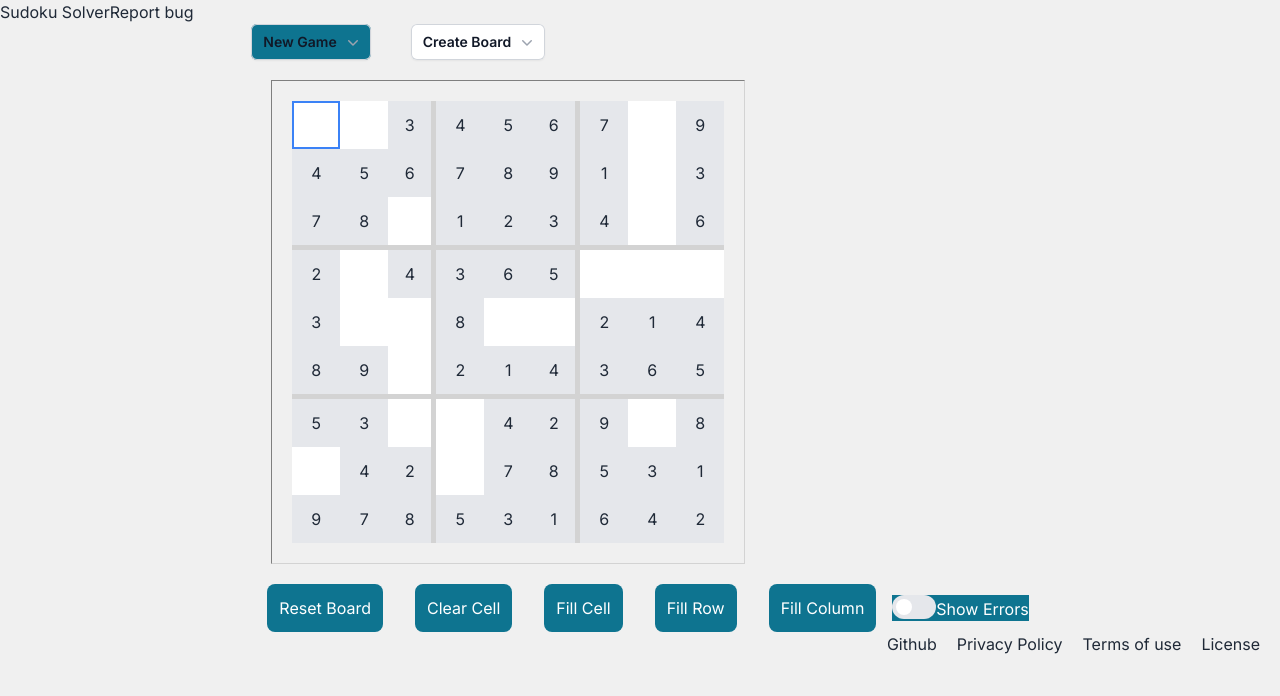
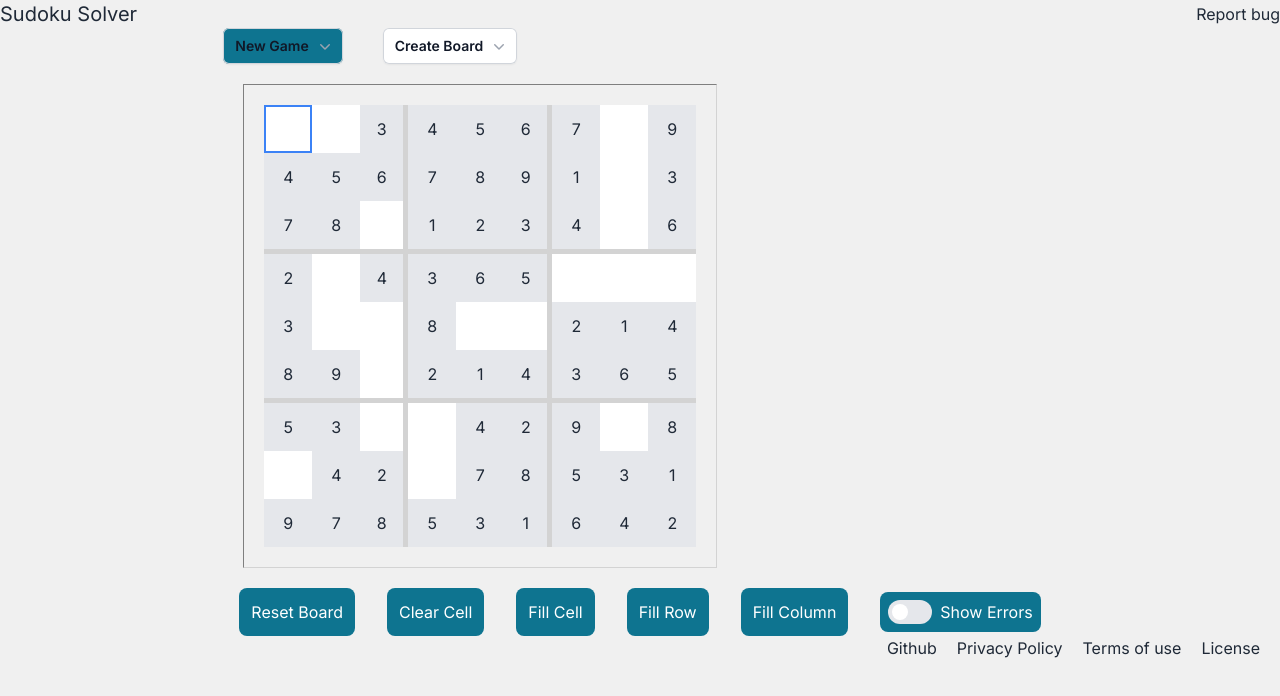
Before and after one commit to kk-mbugua/sudoku, a Next.js app in the folder front_end/: page / in a window 1280 px wide. Shown: the top 696 px of the page. Built offline with nearby package versions, Linux system fonts and the light colour scheme.

Commit message:
create empty board implemented

```diff
--- a/front_end/app/page.tsx
+++ b/front_end/app/page.tsx
@@ -1,4 +1,3 @@
-import Board from "./ui/board";
 import Game from "./ui/game";
 import Header from "./ui/header";
 import Footer from "./ui/footer"
--- a/front_end/app/ui/game.tsx
+++ b/front_end/app/ui/game.tsx
@@ -16,11 +16,12 @@ function Game() {
   const [selected, setSelected] = useState<[number, number]>([0, 0]);
   const [showErrors, setShowErrors] = useState(false);
   const [solved, setSolved] = useState(false);
+  const [showCreateOptions,setShowCreateOptions] = useState(false);
 
   useEffect(() => {
     console.log("setting new board")
-    setBoard(sudoku.generateGameBoard("easy"));
-  }, [sudoku]);
+    newGame("easy")
+  }, []);
 
   const filledGameBoard = () => {
     for (let row=0; row<sudoku.size; row++) {
@@ -42,9 +43,31 @@ function Game() {
   }, [board]);
 
   const newGame = (difficulty: Difficulty = "medium", board?: BoardType) => {
-    setSudoku(new Sudoku())
+    const newSudoku = new Sudoku()
+    const newBoard = newSudoku.generateGameBoard(difficulty)
+    setSudoku(newSudoku)
+    setBoard(newBoard)
     setSolved(false);
+    setShowCreateOptions(false);
   };
+
+  const createBoard = () => {
+    console.log("Create Board Clicked")
+    const newSudoku = new Sudoku()
+    const newBoard = generateEmptyBoard();
+    setSudoku(newSudoku)
+    setBoard(newBoard)
+    setSolved(false);
+    setShowCreateOptions(true);
+  }
+
+  const handleSaveBoard = () => {
+    console.log("Save Board Clicked")
+  }
+
+  const handleEditBoard = () => {
+    console.log("Edit Board Clicked")
+  }
 
   const updateCell = (row: number, col: number, num: number | undefined) => {
     if (solved) {
@@ -67,7 +90,7 @@ function Game() {
     const col = selected[1];
     const key = event.key;
 
-    if (key >= '1' && key <= '9') {
+    if (key >= '1' && key <= sudoku.size.toString()) {
       const num = parseInt(key, 10);
       // Check if the cell is not part of the original game board
       if (sudoku.ogGameBoard[row][col] === undefined) {
@@ -113,32 +136,37 @@ function Game() {
   }
 
   const handleFillCol = () => {
-    for (var i=0; i < 9; i++) {
+    for (var i=0; i < sudoku.size; i++) {
         updateCell(i, selected[1], sudoku.board[i][selected[1]])
     }
   }
 
   return (
     <div>
-        <GameOptions newGame={newGame}/>
+        <GameOptions newGame={newGame} createBoard={createBoard}/>
         <Board sudoku={sudoku} board={board} selected={selected} onCellClick={handleCellClick} showErrors={showErrors}/>
         {(filledGameBoard() && ! solved) && <div className="text-red-700">There are some errors on the board</div>}
         {solved && <div className="text-emerald-600">Congratulations! Board is solved</div>}
+        {showCreateOptions &&
+          <div>
+            <button className={btnClassName} onMouseUp={handleSaveBoard}>Save Board</button>
+            <button className={btnClassName} onMouseUp={handleEditBoard}>Edit Board</button>
+          </div>}
         <div className="flex flex-row justify-between items-center">
             <button className={btnClassName} onMouseUp={handleResetBoard}>Reset Board</button>
             <button className={btnClassName} onMouseUp={handleClearCell}>Clear Cell</button>
             <button className={btnClassName} onMouseUp={handleFillCell}>Fill Cell</button>
             <button className={btnClassName} onMouseUp={handleFillRow}>Fill Row</button>
             <button className={btnClassName} onMouseUp={handleFillCol}>Fill Column</button>
-            <div className="bg-secondary text-white">
+            <div className="bg-secondary text-white p-2 rounded-lg mx-4 flex flex-row space-around justify-between items-center">
                 <Switch
                     checked={showErrors}
                     onChange={setShowErrors}
-                    className="group inline-flex h-6 w-11 items-center rounded-full bg-gray-200 transition data-[checked]:bg-secondary"
+                    className="group inline-flex h-6 w-11 items-center rounded-full bg-gray-200 transition data-[checked]:bg-cyan-600 mr-2"
                 >
                     <span className="size-4 translate-x-1 rounded-full bg-white transition group-data-[checked]:translate-x-6" />
                 </Switch>
-                Show Errors
+                <span>Show Errors</span>
             </div>
         </div>
     </div>
--- a/front_end/app/ui/gameoptions.tsx
+++ b/front_end/app/ui/gameoptions.tsx
@@ -7,7 +7,11 @@ import { ChevronDownIcon, ServerStackIcon } from '@heroicons/react/20/solid'
 
 const menuItemClassName = "flex flex-row justify-start items-center";
 
-function GameOptions({ newGame }: { newGame: (difficulty: Difficulty) => void }) {
+type GameOptionsProps = {
+    newGame: (difficulty: Difficulty) => void,
+    createBoard: () => void
+}
+function GameOptions({ newGame, createBoard }: GameOptionsProps) {
 
     return (
         <div className=''>
@@ -102,6 +106,7 @@ function GameOptions({ newGame }: { newGame: (difficulty: Difficulty) => void })
                                         type="button"
                                         className='text-gray-700block w-full px-4 py-2 text-left text-sm'
                                         style={{"color": "black"}}
+                                        onClick={createBoard}
                                     >
                                         Set Board
                                     </button>
@@ -123,7 +128,6 @@ function GameOptions({ newGame }: { newGame: (difficulty: Difficulty) => void })
                             </MenuItem>
                         </div>
                     </MenuItems>
-
                 </Transition>
             </Menu>
         </div>
--- a/front_end/app/ui/header.tsx
+++ b/front_end/app/ui/header.tsx
@@ -3,8 +3,8 @@
 
 function Header() {
     return (
-        <div className="flex flex-row">
-            <div>Sudoku Solver</div>
+        <div className="flex flex-row justify-between">
+            <div className="text-xl">Sudoku Solver</div>
             <button>Report bug</button>
 
         </div>
```
Also changed, not shown: front_end/app/lib/sudoku.ts (line endings or trailing spaces).
